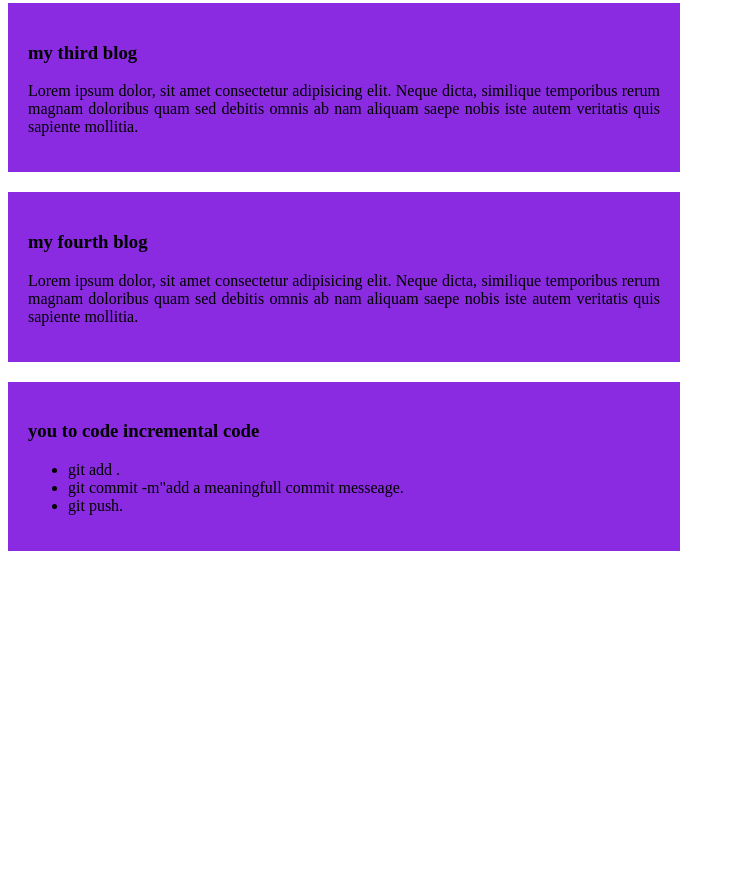
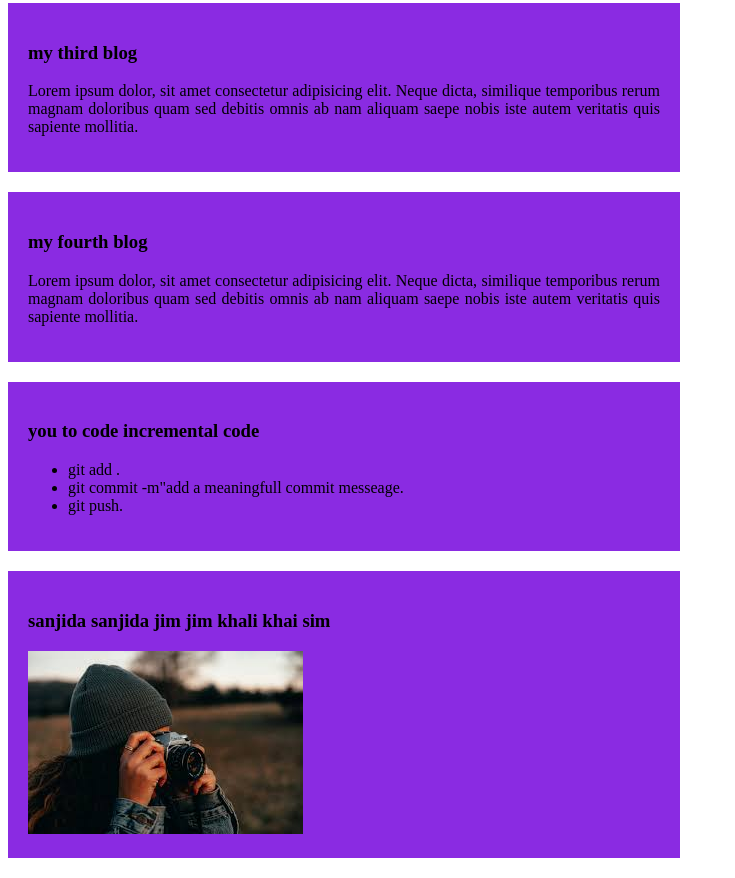
Before and after one commit to zunayedh/my-simple-website, a plain HTML site: page index.html in a window 1280 px wide. Shown: the part 384-1262 px from the top of the page, without its empty margins (0-735 px from the left). Before the commit the page ends 955 px from the top, so only its background shows below. Drawn offline with Linux system fonts and the light colour scheme.

Commit message:
added a header first blog

```diff
--- a/index.html
+++ b/index.html
@@ -31,5 +31,9 @@
             <li>git push.</li>
             </ul>
     </div>
+    <div>
+        <h3>sanjida sanjida jim jim khali khai sim</h3>
+        <img src="image/sanjda.png" alt="">
+    </div>
 </body>
 </html>
```
Also changed, not shown: image/sanjda.png (added).
